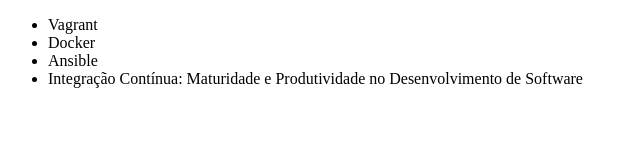
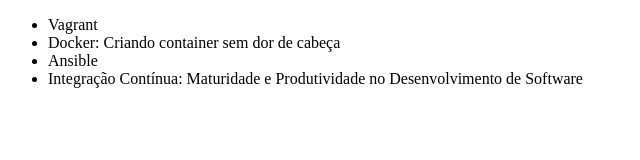
Before and after one commit to DiegoTeodoro/alura-git, a plain HTML site: page index.html in a window 1280 px wide. Shown: the whole page, without its empty margins (0-640 px from the left). Drawn offline with Linux system fonts and the light colour scheme.

Commit message:
Corrigindo nome do curso de docker

```diff
--- a/index.html
+++ b/index.html
@@ -7,7 +7,7 @@
 <body>
     <ul>
         <li>Vagrant</li>
-        <li>Docker</li>
+        <li>Docker: Criando container sem dor de cabeça</li>
         <li>Ansible</li>
         <li>Integração Contínua: Maturidade e Produtividade no Desenvolvimento de Software</li>
     </ul>
```
